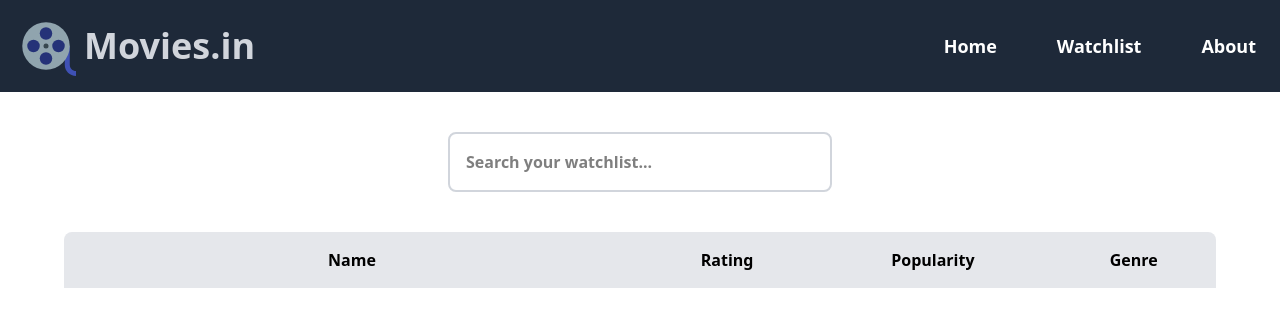
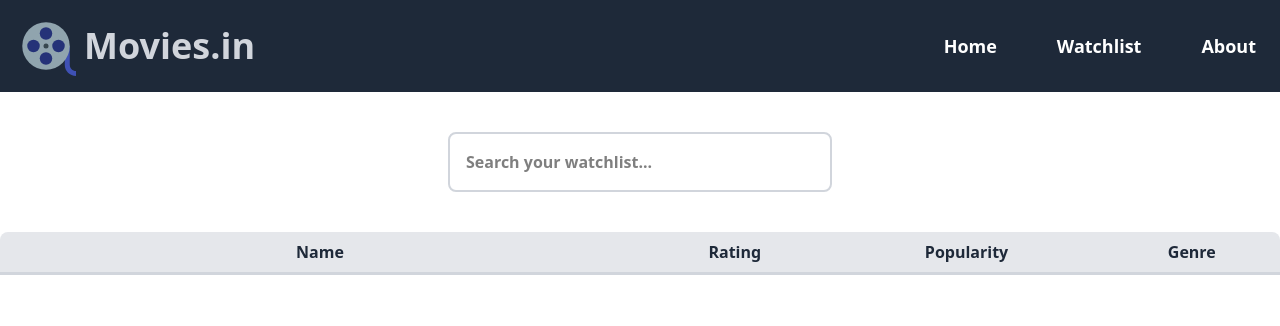
Before and after one commit to navaneethpv/imdb-clone, a React (Vite) app: page /watchlist in a window 1280 px wide. Shown: the top 326 px of the page. Built offline with nearby package versions, Linux system fonts and the light colour scheme.

Commit message:
`Refactor WatchList component: update table styles and classes`

```diff
--- a/src/components/WatchList.jsx
+++ b/src/components/WatchList.jsx
@@ -7,13 +7,13 @@ const WatchList = () => {
           <input type="text" className="border-2 border-gray-300 p-4 rounded-lg w-[30%] font-bold outline-none" placeholder="Search your watchlist..."/>
         </div>
         <div>
-          <table className="w-[90%] m-auto mt-10 border-0 border-gray-300 text-center rounded-lg">
-            <thead className="">
+          <table className="w-full m-auto mt-10 border-0 border-gray-300 text-gray-800 text-center">
+            <thead className="border-b-3 border-gray-300">
               <tr className='bg-gray-200'>
-                <th className="border-0 border-gray-200 w-[50%] p-4 rounded-tl-lg">Name</th>
-                <th className="border-0 border-gray-200 p-4">Rating</th>
-                <th className="border-0 border-gray-200 p-4">Popularity</th>
-                <th className="border-0 border-gray-200 p-4 rounded-tr-lg">Genre</th>
+                <th className="border-0 border-gray-200 w-[50%] p-2 rounded-tl-lg">Name</th>
+                <th className="border-0 border-gray-200 p-2">Rating</th>
+                  <th className="border-0 border-gray-200 p-2">Popularity</th>
+                <th className="border-0 border-gray-200 p-2 rounded-tr-lg">Genre</th>
               </tr>
 
 
```
